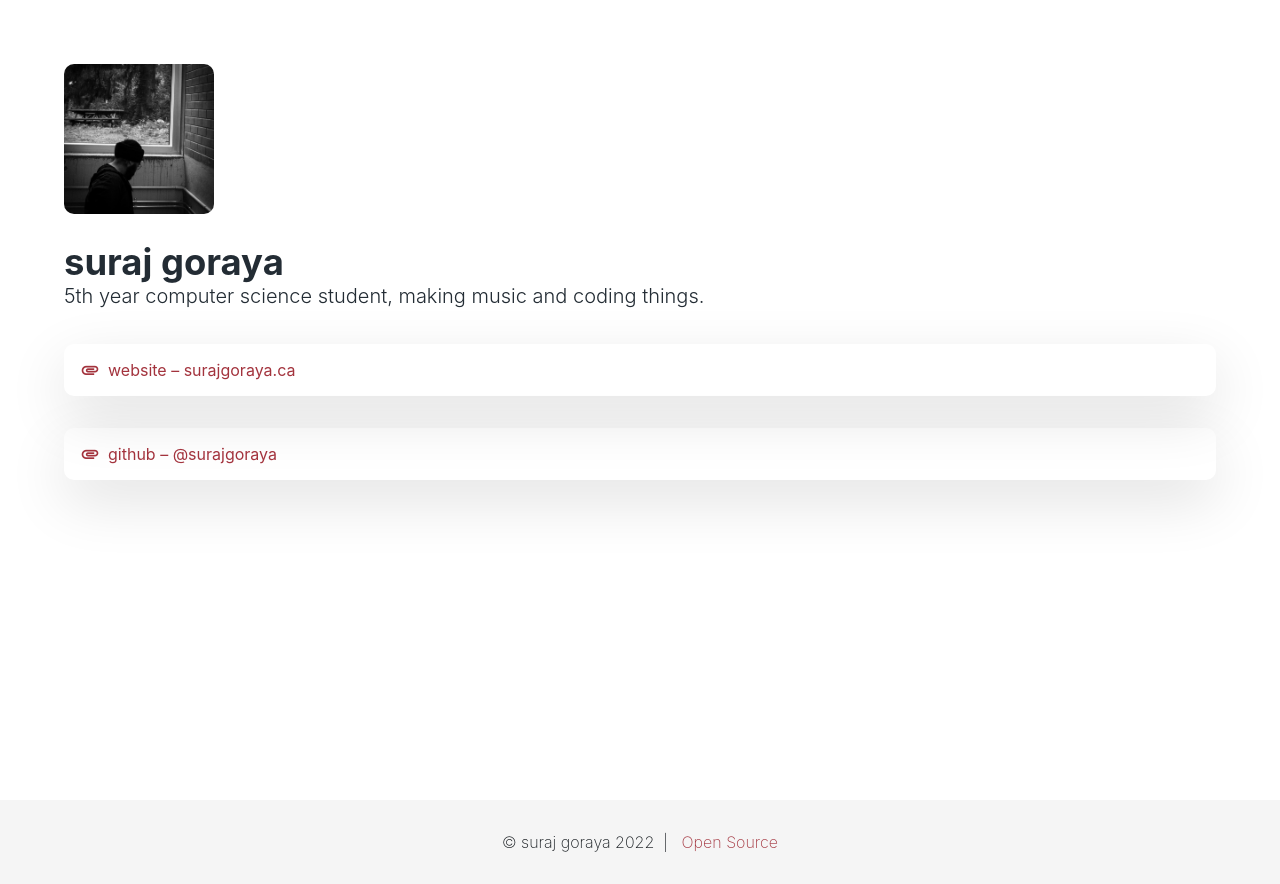
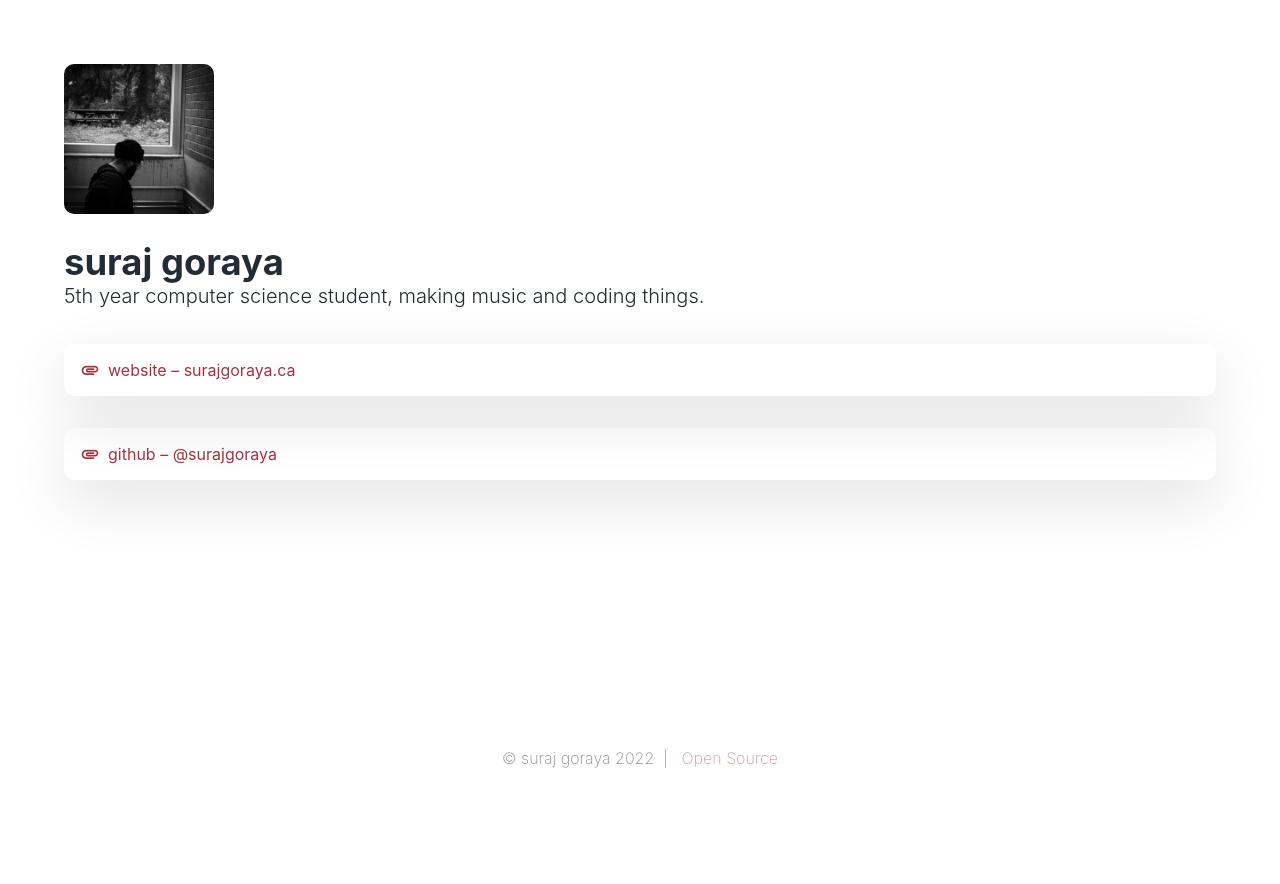
Before and after one commit to surajgoraya/hey, a Next.js app: page / in a window 1280 px wide. After the commit the page ends 800 px from the top, so only its background shows below. Built offline with nearby package versions, Linux system fonts and the light colour scheme; a web font is replaced by a local one.

Commit message:
fix: image blur

```diff
--- a/pages/index.js
+++ b/pages/index.js
@@ -2,6 +2,7 @@ import Head from 'next/head'
 import Image from 'next/image'
 import Link from '../compoents/Link';
 import styles from '../styles/Home.module.css'
+import authorImage from '../public/profile.jpg';
 
 export default function Home(props) {
   return (
@@ -17,7 +18,7 @@ export default function Home(props) {
 
       <main className={styles.main}>
         <div id='header' className={styles.header}>
-          {props.show_picture ? <Image src={'/profile.jpg'} placeholder='blur' height={150} width={150} className={styles.main_image}
+          {props.show_picture ? <Image src={authorImage} placeholder='blur' height={150} width={150} className={styles.main_image}
           alt='A black and white image of Suraj'/> : null}
           <div className={styles.header_lines}>
             <h1 className={styles.main_line}>{props.main_line}</h1>
--- a/styles/Home.module.css
+++ b/styles/Home.module.css
@@ -49,11 +49,14 @@
 }
 
 .footer {
+  position: fixed;
+  bottom: 0;
   display: flex;
   padding: 1rem 0;
   width: 100% !important;
   color: var(--colour-text-alt);
-  background-color: var( --colour-bg-alt);
+  opacity: 0.5;
+  /* background-color: var( --colour-bg-alt); */
   justify-content: center;
   align-items: center;
 }
```
